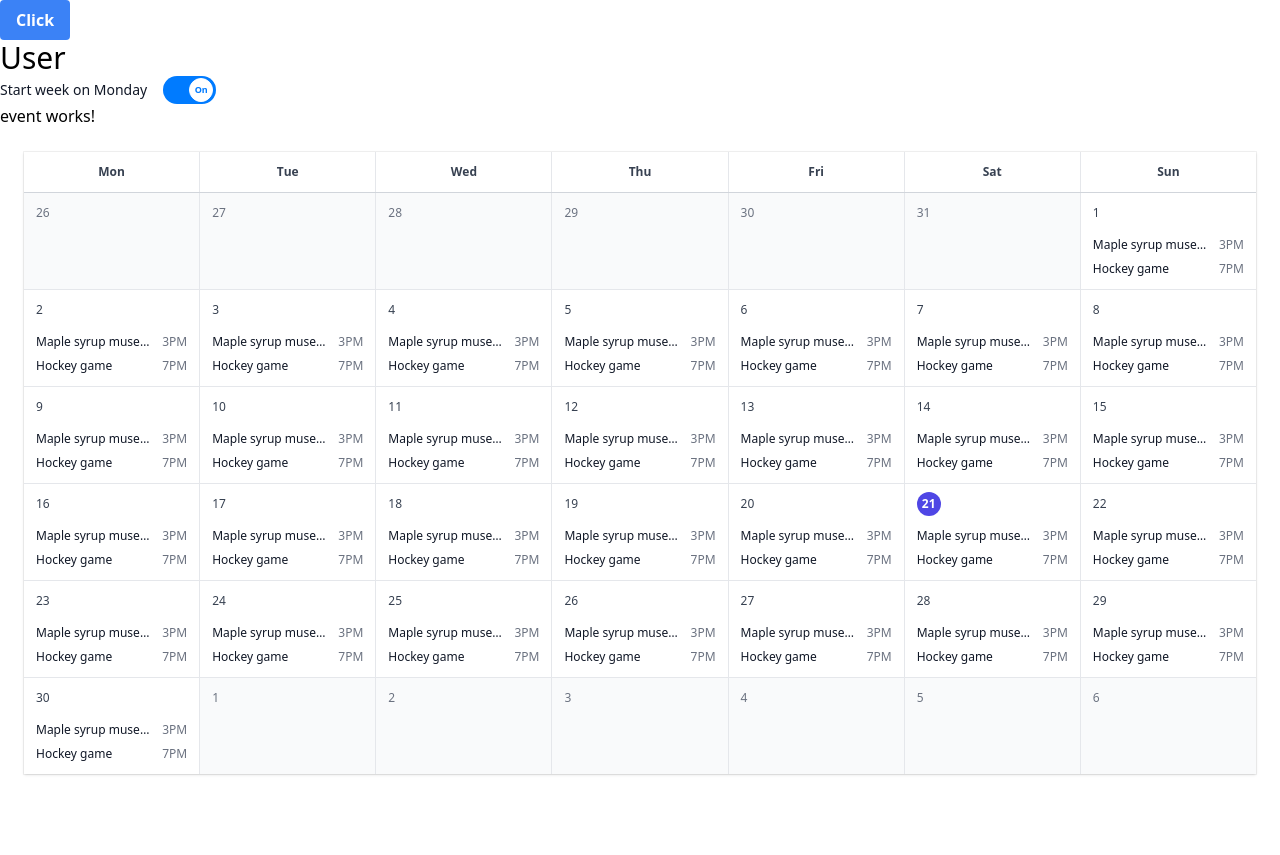
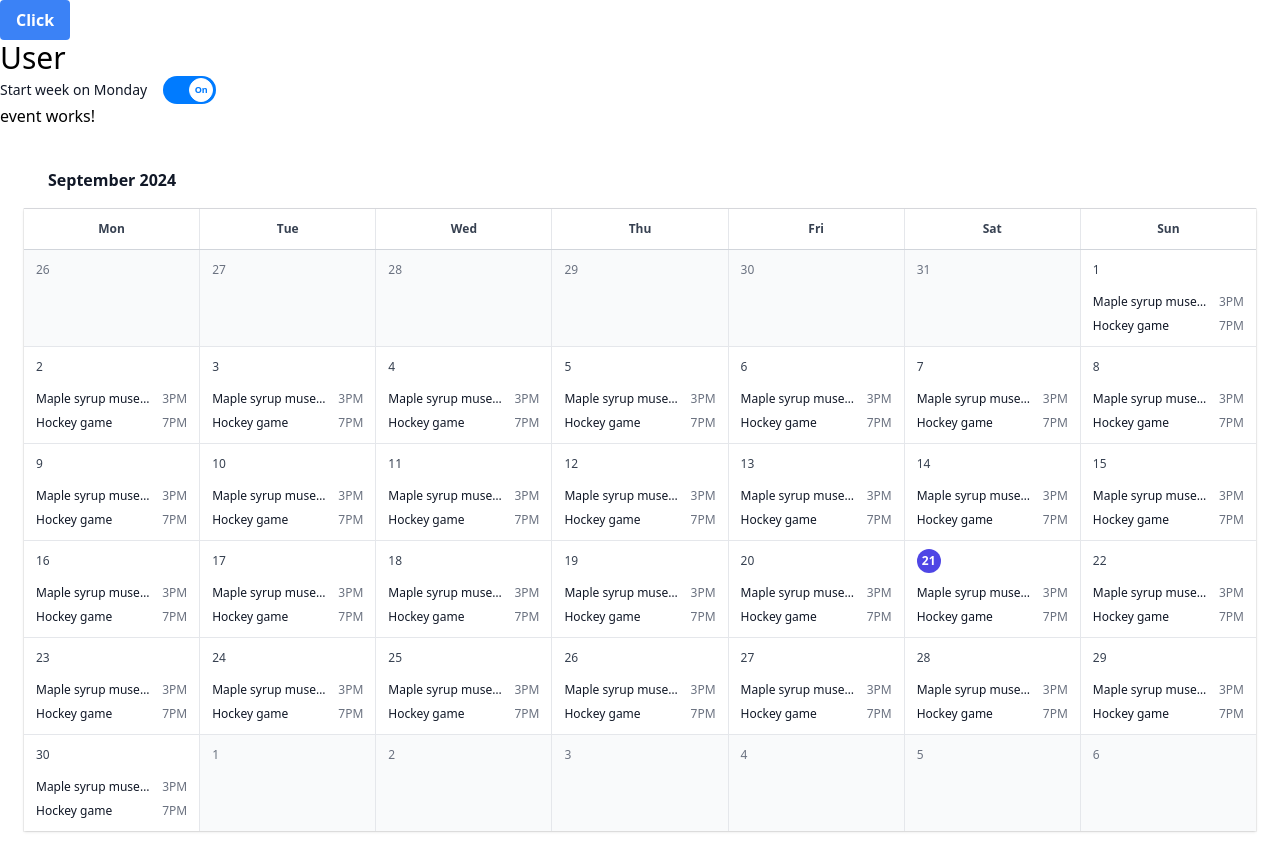
Before and after one commit to emPeeGee/sync-my-time, an Angular app: page / in a window 1280 px wide. Before the commit the page ends 800 px from the top, so only its background shows below. Built offline with nearby package versions, Linux system fonts and the light colour scheme.

Commit message:
✨ feat: display the current date and month

```diff
--- a/src/app/shared/components/calendar/calendar.component.html
+++ b/src/app/shared/components/calendar/calendar.component.html
@@ -1,4 +1,10 @@
 <section class="m-6">
+  <header class="flex items-center justify-between border-b border-gray-200 px-6 py-4 lg:flex-none">
+    <h3 class="text-base font-semibold leading-6 text-gray-900">
+      <time datetime="2022-01">{{ currentMonth | date: 'MMMM y' }}</time>
+    </h3>
+  </header>
+
   <div class="shadow ring-1 ring-black ring-opacity-5 lg:flex lg:flex-auto lg:flex-col">
     <div
       class="grid grid-cols-7 gap-px border-b border-gray-300 bg-gray-200 text-center text-xs font-semibold leading-6 text-gray-700 lg:flex-none">
--- a/src/app/shared/components/calendar/calendar.component.ts
+++ b/src/app/shared/components/calendar/calendar.component.ts
@@ -14,9 +14,10 @@ interface CalendarOptions {
 })
 export class CalendarComponent implements OnInit {
   // NOTE: detect when options changes
+  // TODO: try input() as signal
   private _options: CalendarOptions = { startOnMonday: true };
   @Input() set options(value: CalendarOptions) {
-    this._options = { ...value };
+    this._options = value;
     this.daysOfTheWeek = getWeekDays(this._options.startOnMonday, 'en-US');
   }
 
```
